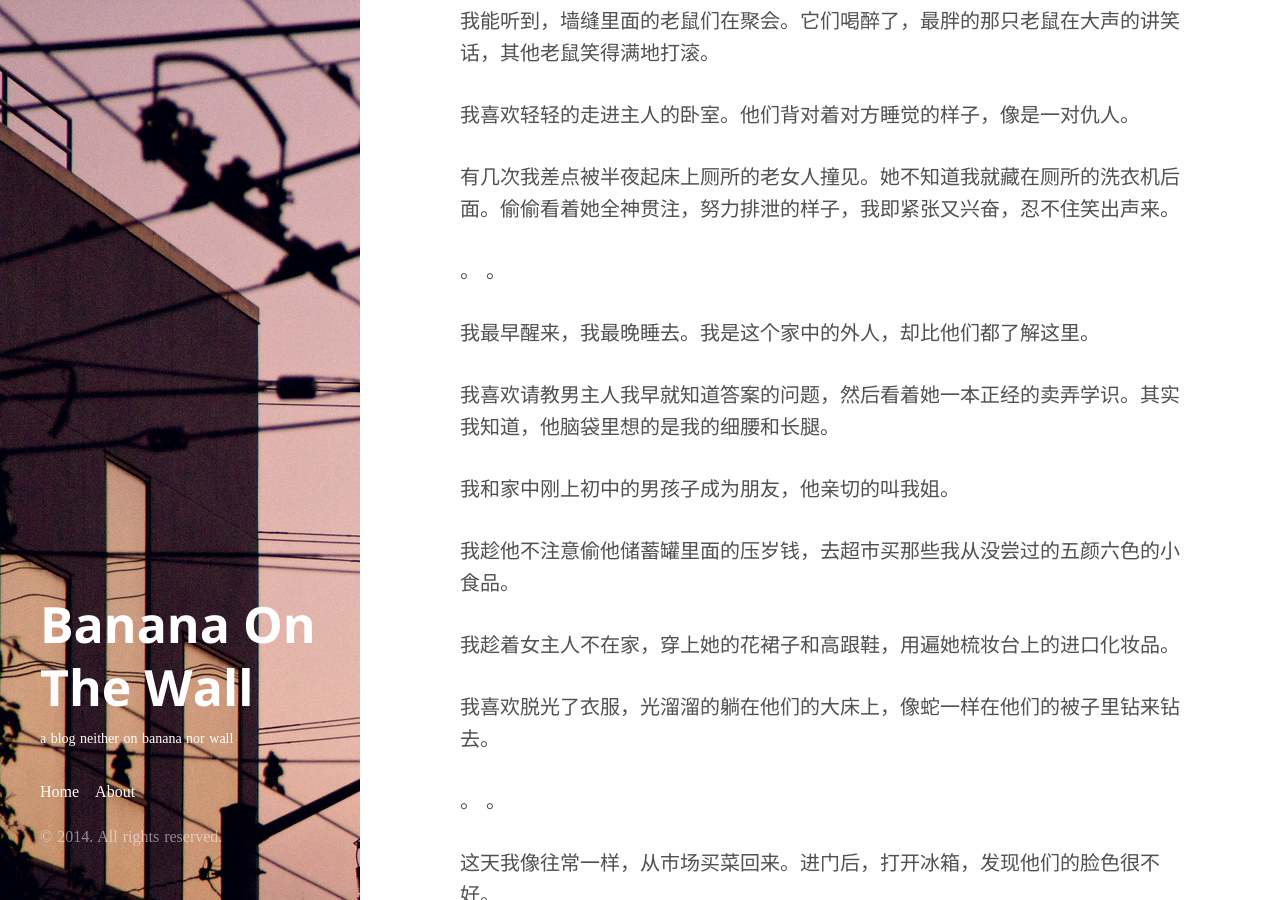
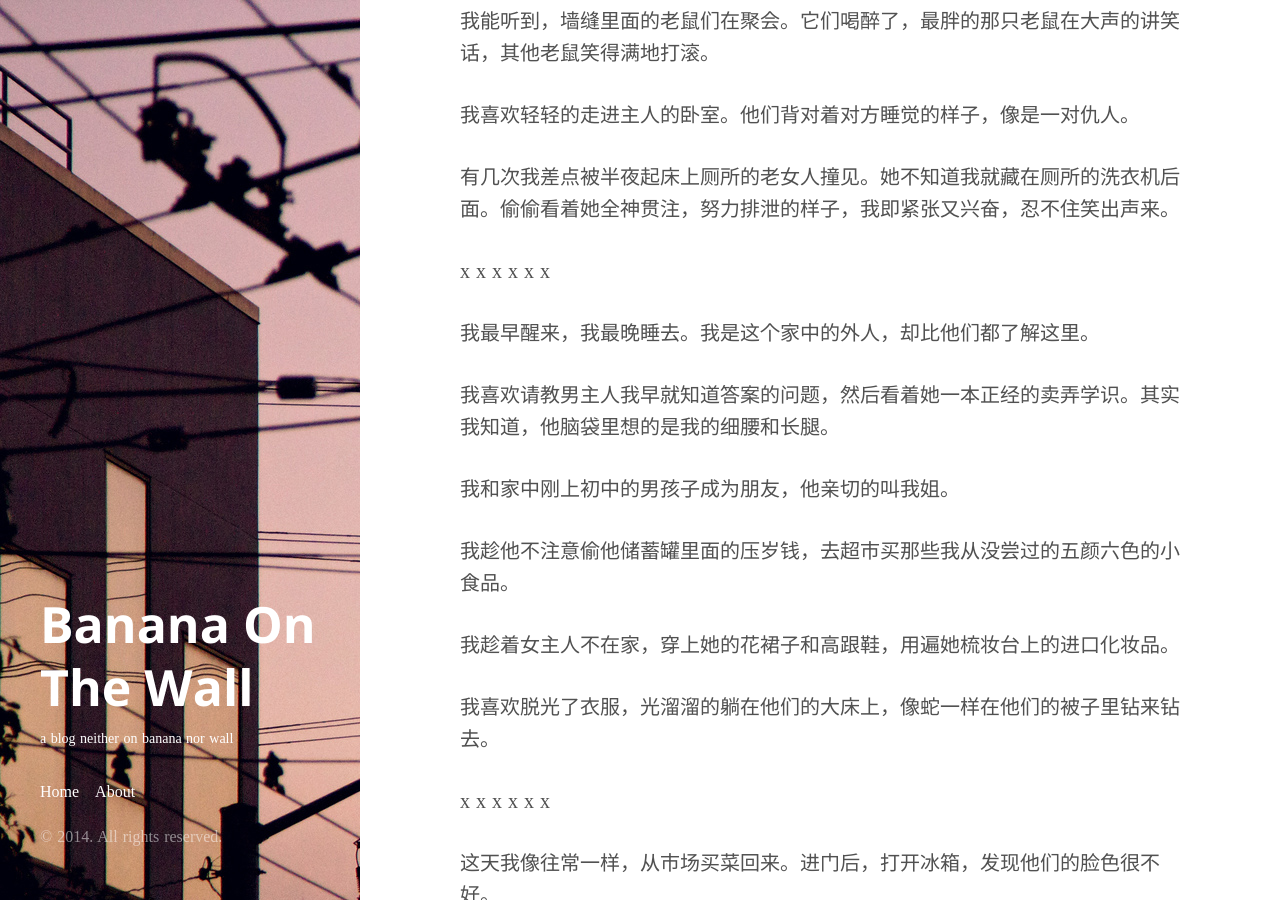
Before and after one commit to BananaOnTheWall/bananaonthewall.github.io, a Jekyll site: the page built from _posts/2014-1-30-dong-bei-xiao-bao-mu.md, in a window 1280 px wide and 900 px high, scrolled down 351 px. Built offline with Jekyll 4.4.1, drawn with Linux system fonts in a browser that asks for light colours; some web fonts are replaced; Markdown is read by kramdown in place of the engine named in the settings; comment, search, counter and statistics services are not loaded.

Commit message:
typo fixed

```diff
--- a/_posts/2014-1-30-dong-bei-xiao-bao-mu.md
+++ b/_posts/2014-1-30-dong-bei-xiao-bao-mu.md
@@ -15,8 +15,8 @@ excerpt: 有几次我差点被半夜起床上厕所的老女人撞见。她不
 
 有几次我差点被半夜起床上厕所的老女人撞见。她不知道我就藏在厕所的洗衣机后面。偷偷看着她全神贯注，努力排泄的样子，我即紧张又兴奋，忍不住笑出声来。
 
-。
-。
+x x x
+x x x
 
 我最早醒来，我最晚睡去。我是这个家中的外人，却比他们都了解这里。
 
@@ -30,8 +30,8 @@ excerpt: 有几次我差点被半夜起床上厕所的老女人撞见。她不
 
 我喜欢脱光了衣服，光溜溜的躺在他们的大床上，像蛇一样在他们的被子里钻来钻去。
 
-。
-。
+x x x
+x x x
 
 这天我像往常一样，从市场买菜回来。进门后，打开冰箱，发现他们的脸色很不好。
 
```
